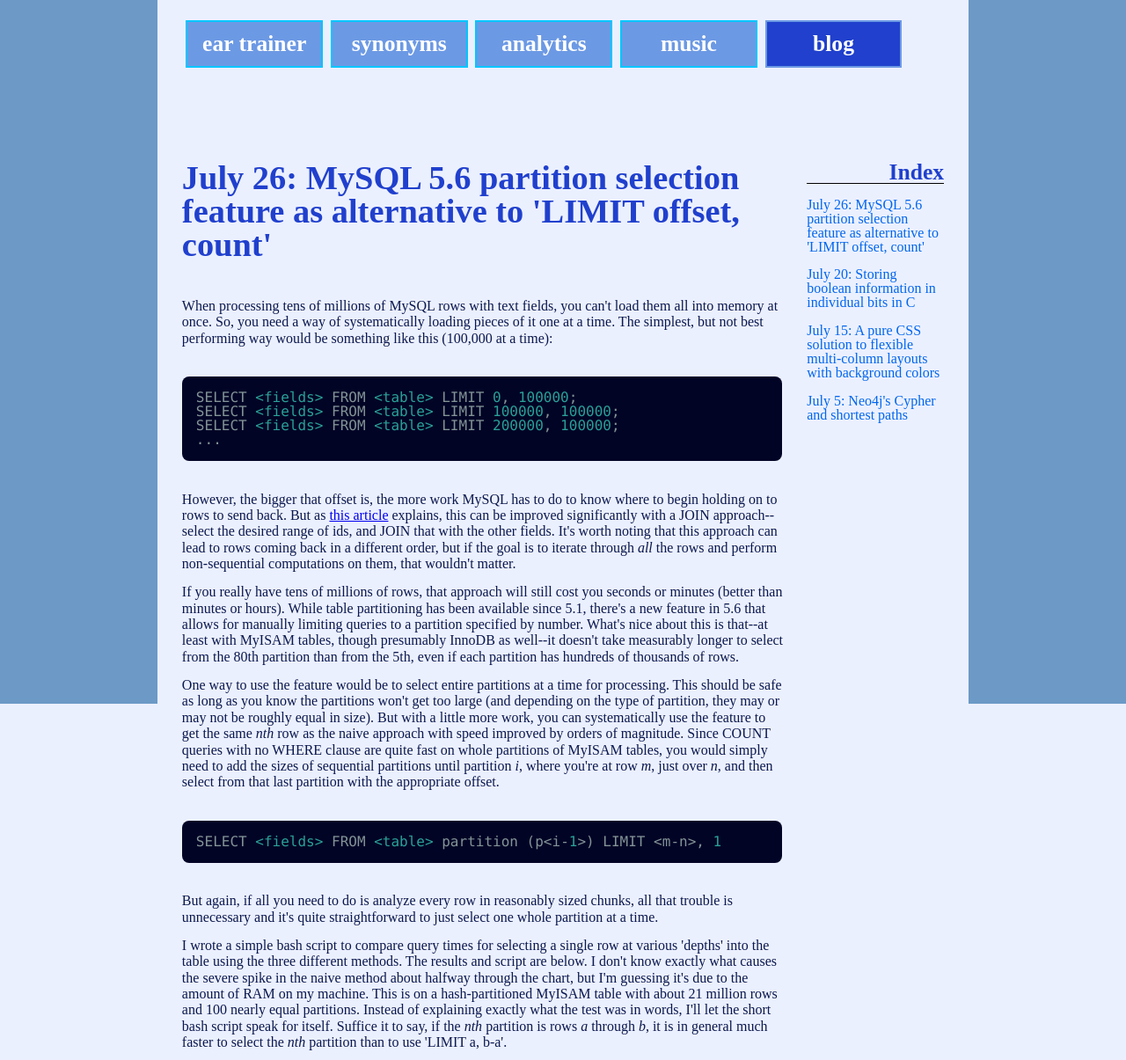
After one commit to ntowbinj/flasksite, a Flask app: page /blog/7-26-14 in a window 1280 px wide. The commit adds this page. Shown: the top 1205 px of the page at 88% size. Run offline with Flask 2, Linux system fonts and the light colour scheme.

Commit message:
new blogs

```diff
--- a/FlaskApp/templates/blog.html
+++ b/FlaskApp/templates/blog.html
@@ -19,8 +19,10 @@
     <div id="columnright">
         <h3>Index</h3>
         <ul>
+            <li><a href="/blog/7-26-14">July 26: MySQL 5.6 partition selection feature as alternative to 'LIMIT offset, count'</a></li>
+            <li><a href="/blog/7-20-14">July 20: Storing boolean information in individual bits in C</a></li>
             <li><a href="/blog/7-15-14">July 15: A pure CSS solution to flexible multi-column layouts with background colors </a></li>
-            <li><a href="/blog/7-5-14">July 5: Neo4j's Cypher and Shortest Paths</a></li>
+            <li><a href="/blog/7-5-14">July 5: Neo4j's Cypher and shortest paths</a></li>
         </ul>
     </div>
     <div id="preload-01"></div><div id="preload-02"></div>
--- a/FlaskApp/templates/blogs/7-15-14.html
+++ b/FlaskApp/templates/blogs/7-15-14.html
@@ -8,17 +8,17 @@ The goal is to have a multi-column layout, like that of this page.  In this exam
 </p>
 
 <p>
-I was previously using a Javascript fix but encountered problems when the browser was caching iframes and then preloading them when I use the backarrow before running the css-fixing js, even though I was setting the src attribute of the iframes <i>after</i> the css-fixing code completed in order to delay it. The delayed src attribute did work when the page was not reached via back arrow, but when it was, it lead to a screwed up appearance while the iframes loaded because the css-fixing code was held up by the iframes. Perhaps there is a way around this, but nonetheless a css-only solution desirable if it does what you need.
+I was previously using a Javascript fix but encountered problems when the browser was caching iframes and then pre-loading them when I use the backarrow before running the css-fixing js, even though I was setting the src attribute of the iframes <i>after</i> the css-fixing code completed in order to delay it. The delayed src attribute did work when the page was not reached via back arrow, but when it was, it lead to a screwed up appearance while the iframes loaded because the css-fixing code was held up by the iframes. Perhaps there is a way around this, but nonetheless a css-only solution desirable if it does what you need.
 </p>
 
 <p> This approach does not work for background <i>images</i>--only solid background <i>colors</i>--unless you don't mind the scrolling content moving against a static image.
 </p>
 
-<p>"Flexible" means that the height of content in each column can be different, and the widths can be percentages. Here is an uneven <a href="/multicolumn">3-column demonstration</a>, though it should apply for any n.
+<p>"Flexible" means that the height of content in each column can be different, and the widths can be percentages. Here is an uneven <a href="/multicolumn">3-column demonstration</a>, though it should apply for any <i>n</i>.
 </p>
 
 <p>
-Given n columns, and the width (in percentage if you want) you want each to occupy, first create an empty div for each that will serve as their respective backgrounds (colors). Order shouldn't matter.  Continuing the n=3 example:
+Given <i>n</i> columns, and the width (in percentage if you want) you want each to occupy, first create an empty div for each that will serve as their respective backgrounds (colors). Order shouldn't matter.  Continuing the <i>n=3</i> example:
 </p>
 
 <pre class="prettyprint codebox">
--- /dev/null
+++ b/FlaskApp/templates/blogs/7-26-14.html
@@ -0,0 +1,72 @@
+<h2>July 26: MySQL 5.6 partition selection feature as alternative to 'LIMIT offset, count'</h2>
+<p>
+When processing tens of millions of MySQL rows with text fields, you can't load them all into memory at once.  So, you need a way of systematically loading pieces of it one at a time.  The simplest, but not best performing way would be something like this (100,000 at a time):
+</p>
+<pre class="prettyprint codebox">
+SELECT &lt;fields&gt; FROM &lt;table&gt; LIMIT 0, 100000;
+SELECT &lt;fields&gt; FROM &lt;table&gt; LIMIT 100000, 100000;
+SELECT &lt;fields&gt; FROM &lt;table&gt; LIMIT 200000, 100000;
+...
+</pre>
+<p>
+However, the bigger that offset is, the more work MySQL has to do to know where to begin holding on to rows to send back.  But as <a href="http://explainextended.com/2009/10/23/mysql-order-by-limit-performance-late-row-lookups/">this article</a> explains, this can be improved significantly with a JOIN approach--select the desired range of ids, and JOIN that with the other fields.  It's worth noting that this approach can lead to rows coming back in a different order, but if the goal is to iterate through <i>all</i> the rows and perform non-sequential computations on them, that wouldn't matter.
+</p>
+
+<p>
+If you really have tens of millions of rows, that approach will still cost you seconds or minutes (better than minutes or hours).  While table partitioning has been available since 5.1, there's a new feature in 5.6 that allows for manually limiting queries to a partition specified by number.  What's nice about this is that--at least with MyISAM tables, though presumably InnoDB as well--it doesn't take measurably longer to select from the 80th partition than from the 5th, even if each partition has hundreds of thousands of rows.
+</p>
+
+
+<p>
+One way to use the feature would be to select entire partitions at a time for processing. This should be safe as long as you know the partitions won't get too large (and depending on the type of partition, they may or may not be roughly equal in size).  But with a little more work, you can systematically use the feature to get the same <i>nth</i> row as the naive approach with speed improved by orders of magnitude.  Since COUNT queries with no WHERE clause are quite fast on whole partitions of MyISAM tables, you would simply need to add the sizes of sequential partitions until partition <i>i</i>, where you're at row <i>m</i>, just over <i>n</i>, and then select from that last partition with the appropriate offset.
+</p>
+
+<pre class="prettyprint codebox">
+SELECT &lt;fields&gt; FROM &lt;table&gt; partition (p&lt;i-1&gt;) LIMIT &lt;m-n&gt;, 1
+</pre>
+
+<p>
+But again, if all you need to do is analyze every row in reasonably sized chunks, all that trouble is unnecessary and it's quite straightforward to just select one whole partition at a time.
+</p>
+
+<p>
+I wrote a simple bash script to compare query times for selecting a single row at various 'depths' into the table using the three different methods.  The results and script are below.  I don't know exactly what causes the severe spike in the naive method about halfway through the chart, but I'm guessing it's due to the amount of RAM on my machine.  This is on a hash-partitioned MyISAM table with about 21 million rows and 100 nearly equal partitions.  Instead of explaining exactly what the test was in words, I'll let the short bash script speak for itself.  Suffice it to say, if the <i>nth</i> partition is rows <i>a</i> through <i>b</i>, it is in general much faster to select the <i>nth</i> partition than to use 'LIMIT a, b-a'.
+</p>
+
+<iframe height=371 width=600 src="//docs.google.com/spreadsheets/d/10U0np3UWVaPqwFQ-DWxUjc13iRp-wZ8MgwDZHmxaTQU/gviz/chartiframe?oid=960114616" seamless frameborder=0 scrolling=no></iframe>
+<pre class="prettyprint codebox">
+#!/bin/bas
+#!/bin/bash
+
+part_start=0
+small_offset=1000
+
+function nano_time() {
+    echo "$(($(date +'%s * 1000 + %-N / 1000000')))"
+}
+
+for i in {0..99}; do
+    partsize_result="$(mysql --login-path=local $1 -e "select count(*) from $2 partition (p$i);")"
+    partsize=`echo $partsize_result | cut -d ' ' -f2`
+    offset=`expr $small_offset + $part_start`
+
+    start=$(nano_time)
+    res=$(mysql --login-path=local $1 -e "select id, author from $2 limit $offset, 1;")
+    finish=$(nano_time)
+    naive_elapsed=`expr $finish - $start`
+
+    start=$(nano_time)
+    res=$(mysql --login-path=local $1 -e "select l.id, author from ( select id from $2 limit $offset, 1 ) o join $2 l on l.id = o.id; ")
+    finish=$(nano_time)
+    join_elapsed=`expr $finish - $start`
+    #join_way=`expr $join_way + $elapsed`
+
+    start=$(nano_time)
+    res="$(mysql --login-path=local $1 -e "select id, author from $2 partition (p$i) limit $small_offset, 1;")"
+    finish=$(nano_time)
+    part_elapsed=`expr $finish - $start`
+
+    echo $i, $part_elapsed, $join_elapsed, $naive_elapsed
+    part_start=`expr $part_start + $partsize`
+done
+</pre>
--- a/FlaskApp/templates/blogs/7-5-14.html
+++ b/FlaskApp/templates/blogs/7-5-14.html
@@ -98,5 +98,5 @@ public LinkedList&lt;String&gt; shortestPath(Wordnode dest, int limit, HashSet&l
 </pre>
 <p>
 For now, this is a fine solution.  With over 20 thousand nodes in the graph, worst case (non-existant path) queries usually take about a tenth of a second on the server, which is actually a bit less than what I recall the Neo4j implementation taking.  With that said, I have since discovered
-a couple porential alternate solutions to explore down the road.  One would be to learn Neo4j's official Traversal Framework Java API.  The other would be to checkout Datomic, an idea I got from <a href="http://hashrocket.com/blog/posts/using-datomic-as-a-graph-database">this article</a> on using Datomic as a graph database for a shortest path webapp quite similar to mine.
+a couple potential alternative solutions to explore down the road.  One would be to learn Neo4j's official Traversal Framework Java API.  The other would be to checkout Datomic, an idea I got from <a href="http://hashrocket.com/blog/posts/using-datomic-as-a-graph-database">this article</a> on using Datomic as a graph database for a shortest path webapp quite similar to mine.
 </p>
```
Also changed, not shown: FlaskApp/templates/blogs/7-20-14.html (added, +95 -0 lines).
